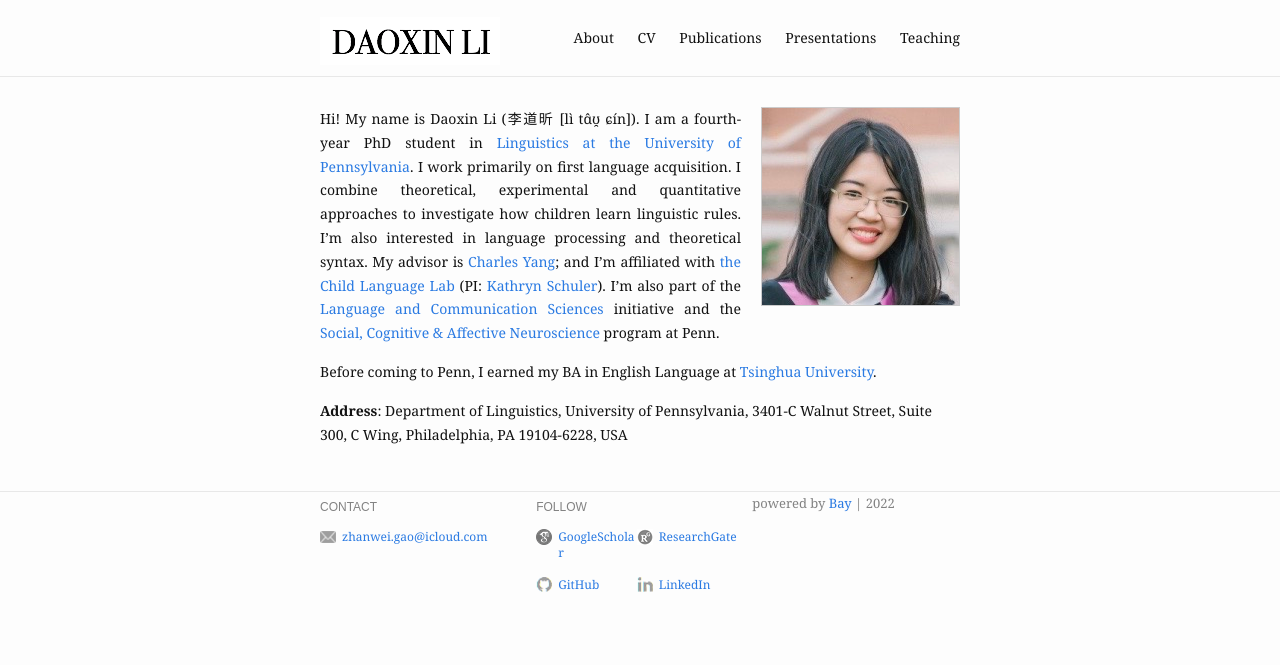
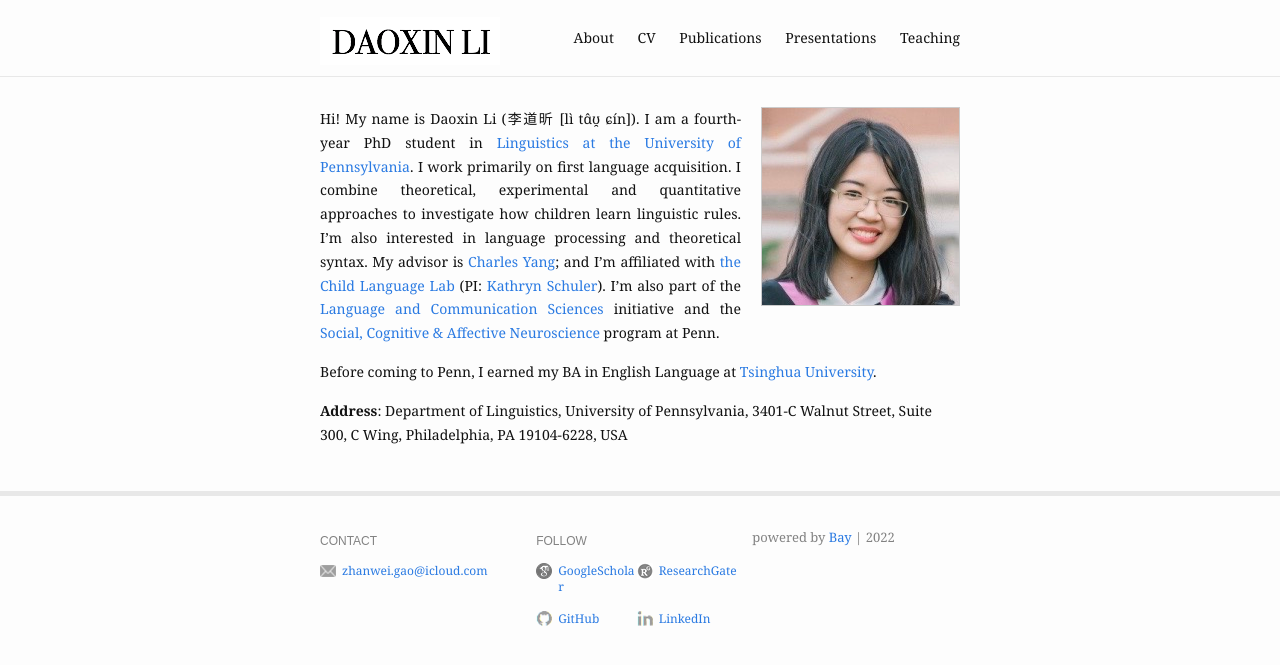
Before and after one commit to ZhanweiGao/1212zhanweigao.github.io, a Jekyll site: the page built from index.md, in a window 1280 px wide. Shown: the top 665 px of the page. Built offline with Jekyll 4.4.1, drawn with Linux system fonts in a browser that asks for light colours.

Commit message:
Update _layout.scss

```diff
--- a/_sass/_layout.scss
+++ b/_sass/_layout.scss
@@ -93,9 +93,8 @@
  * Site footer
  */
 .site-footer {
-  border-top: 1px solid $grey-color-light;
-  // padding: $spacing-unit 0;
-  padding-bottom: 0; // added
+  border-top: 5px solid $grey-color-light;
+  padding: $spacing-unit 0;
 
   @include media-query($on-mobile) {
     padding-top: 10px;
```
